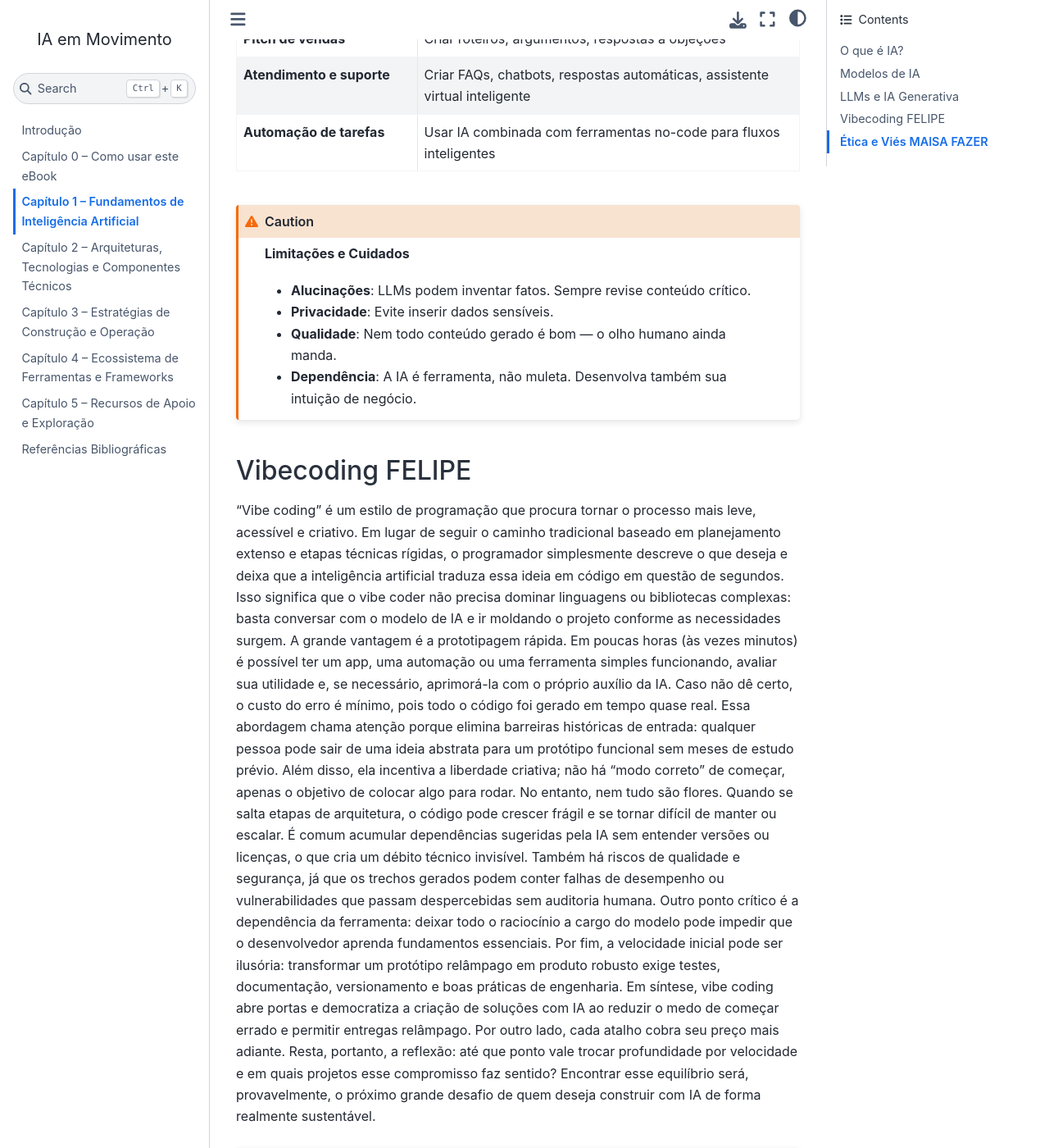
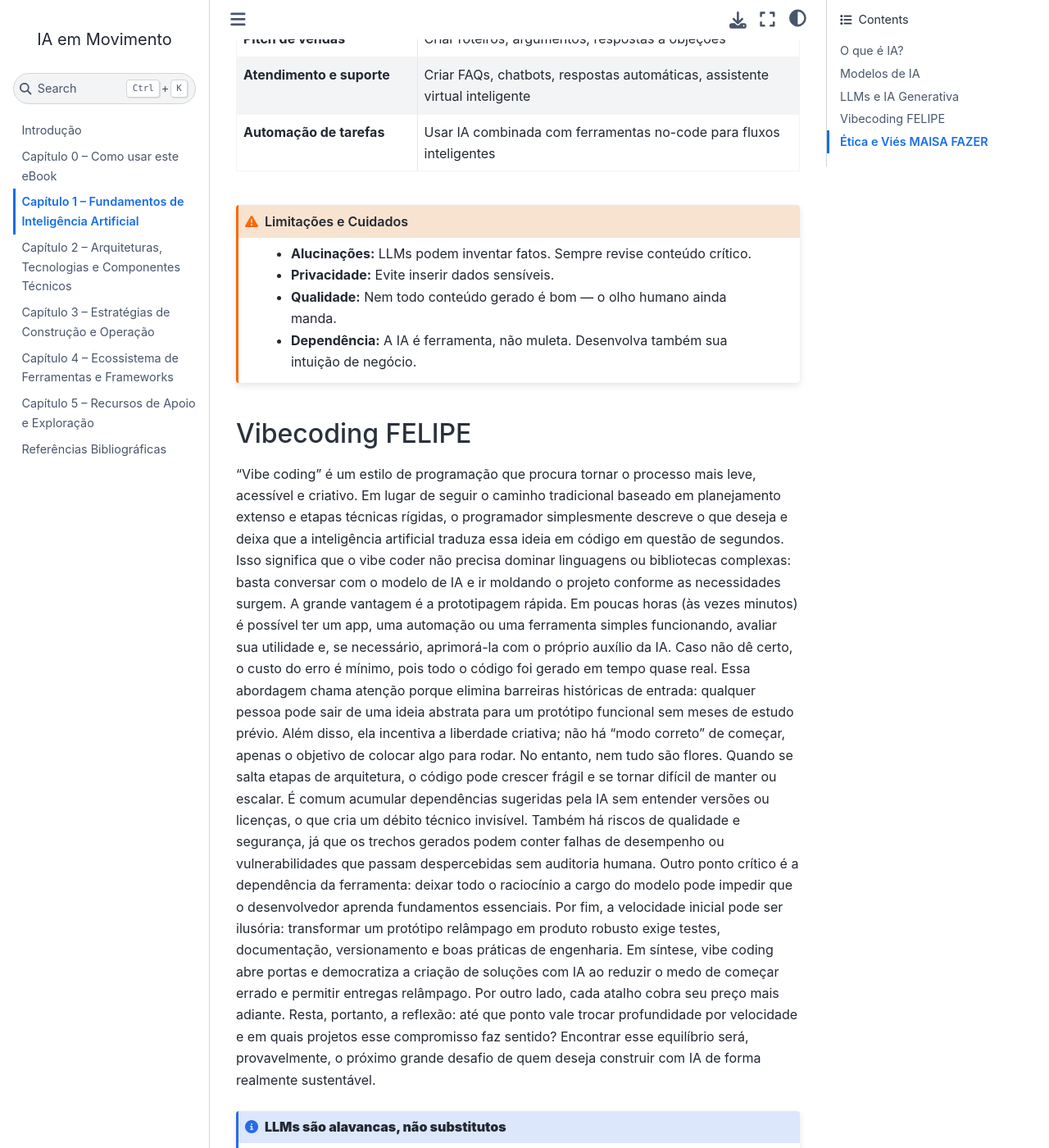
Before and after one commit to unb-lamfo-negocios-ai/LivroIAemMovimento, a Jupyter Book: the page built from capitulos/cap1.md, in a window 1280 px wide and 1400 px high, scrolled down 8641 px. Shown: the whole window at 82% size. Built offline with Jupyter Book 1.0.4 settings and Sphinx 7.4.7 and the Sphinx Book theme 1.1.4, drawn with Linux system fonts in a browser that asks for light colours; pages that are not in the unit, such as notebooks, are missing from menus; cross-references to code outside the pages are shown as plain code; some of the changed lines change nothing that is shown.

Commit message:
correcao_admonition.md

````diff
--- a/capitulos/cap1.md
+++ b/capitulos/cap1.md
@@ -169,13 +169,15 @@ Aqui estão formas reais de usar LLMs e IA generativa **na criação de um negó
 |**Atendimento e suporte** | Criar FAQs, chatbots, respostas automáticas, assistente virtual inteligente |
 | **Automação de tarefas** | Usar IA combinada com ferramentas no-code para fluxos inteligentes |
 
-:::{caution} **Limitações e Cuidados**
+```{admonition} Limitações e Cuidados
+:class: caution
 
-- **Alucinações**: LLMs podem inventar fatos. Sempre revise conteúdo crítico.
-- **Privacidade**: Evite inserir dados sensíveis.
-- **Qualidade**: Nem todo conteúdo gerado é bom — o olho humano ainda manda.
-- **Dependência**: A IA é ferramenta, não muleta. Desenvolva também sua intuição de negócio.
-:::
+- **Alucinações:** LLMs podem inventar fatos. Sempre revise conteúdo crítico.
+- **Privacidade:** Evite inserir dados sensíveis.
+- **Qualidade:** Nem todo conteúdo gerado é bom — o olho humano ainda manda.
+- **Dependência:** A IA é ferramenta, não muleta. Desenvolva também sua intuição de negócio.
+```
+
 
 ## Vibecoding FELIPE
 
@@ -183,12 +185,13 @@ Aqui estão formas reais de usar LLMs e IA generativa **na criação de um negó
 Essa abordagem chama atenção porque elimina barreiras históricas de entrada: qualquer pessoa pode sair de uma ideia abstrata para um protótipo funcional sem meses de estudo prévio. Além disso, ela incentiva a liberdade criativa; não há “modo correto” de começar, apenas o objetivo de colocar algo para rodar. No entanto, nem tudo são flores. Quando se salta etapas de arquitetura, o código pode crescer frágil e se tornar difícil de manter ou escalar. É comum acumular dependências sugeridas pela IA sem entender versões ou licenças, o que cria um débito técnico invisível. Também há riscos de qualidade e segurança, já que os trechos gerados podem conter falhas de desempenho ou vulnerabilidades que passam despercebidas sem auditoria humana. Outro ponto crítico é a dependência da ferramenta: deixar todo o raciocínio a cargo do modelo pode impedir que o desenvolvedor aprenda fundamentos essenciais. Por fim, a velocidade inicial pode ser ilusória: transformar um protótipo relâmpago em produto robusto exige testes, documentação, versionamento e boas práticas de engenharia.
 Em síntese, vibe coding abre portas e democratiza a criação de soluções com IA ao reduzir o medo de começar errado e permitir entregas relâmpago. Por outro lado, cada atalho cobra seu preço mais adiante. Resta, portanto, a reflexão: até que ponto vale trocar profundidade por velocidade e em quais projetos esse compromisso faz sentido? Encontrar esse equilíbrio será, provavelmente, o próximo grande desafio de quem deseja construir com IA de forma realmente sustentável.
 
-:::{note} **LLMs são alavancas, não substitutos**
+```{admonition} **LLMs são alavancas, não substitutos**
+:class: note
 
 - LLMs e IA generativa representam uma mudança radical na forma como criamos produtos, conteúdos e soluções.
 
 - Para empreendedores, isso significa **mais velocidade, menos custo e mais possibilidade de experimentar.**
-:::
+```
 ---
 
 ## Ética e Viés MAISA FAZER
````
